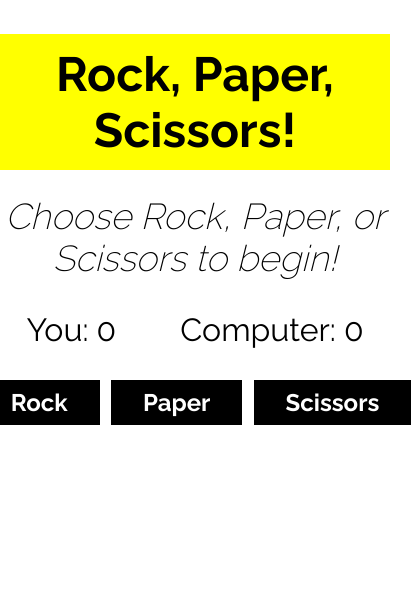
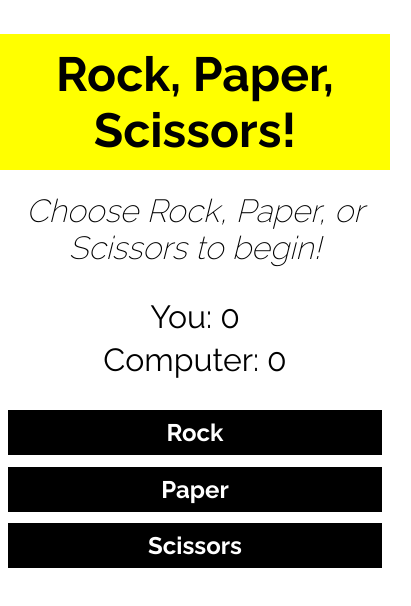
Before and after one commit to nathancabigao/rock-paper-scissors, a plain HTML site: page index.html in a window 390 px wide. Shown: the whole page, 411 px wide, since content can reach past the window. Drawn offline with Linux system fonts and the light colour scheme.

Commit message:
Fix missing lang, add mobile support

```diff
--- a/index.html
+++ b/index.html
@@ -1,5 +1,5 @@
 <!DOCTYPE html>
-<html>
+<html lang="en">
 <head>
     <meta charset="UTF-8">
     <meta http-equiv="X-UA-Compatible" content="IE=edge">
--- a/style.css
+++ b/style.css
@@ -66,3 +66,21 @@ h1 {
 .rps-btn:active {
     background-color:#999999;
 }
+
+@media only screen and (max-width: 600px) {
+    .result-text {
+        margin-left: 8px;
+        margin-right: 8px;
+        font-size: 32px;
+    }
+    .score {
+        flex-direction: column;
+        gap: .2em;
+        align-items: center;
+    }
+    .buttons {
+        flex-direction: column;
+        margin-left: 8px;
+        margin-right: 8px;
+    }
+}
```
